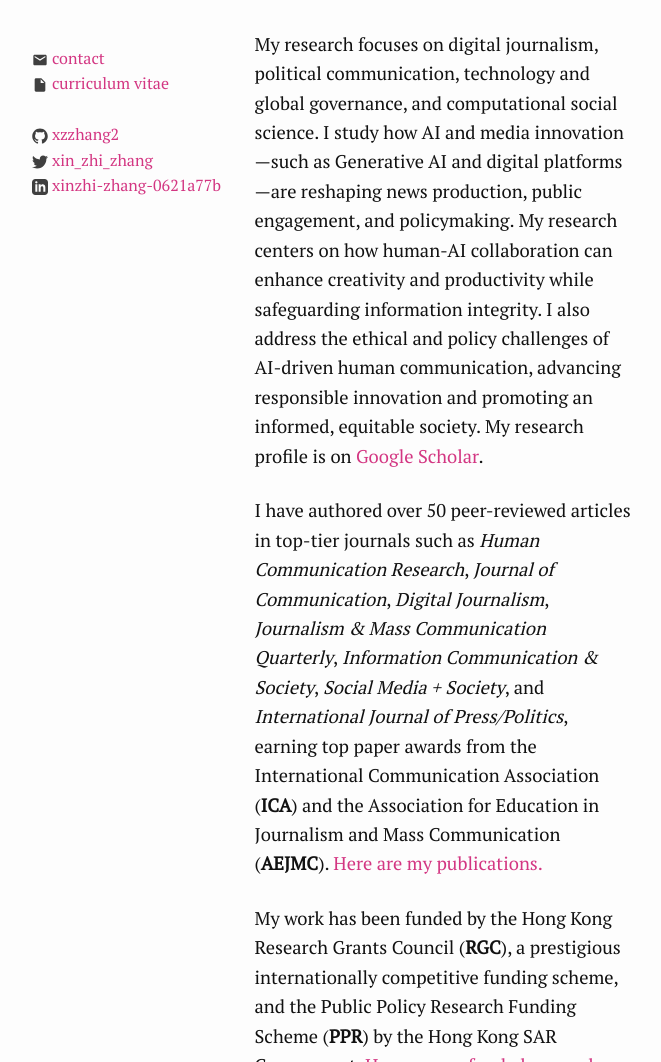
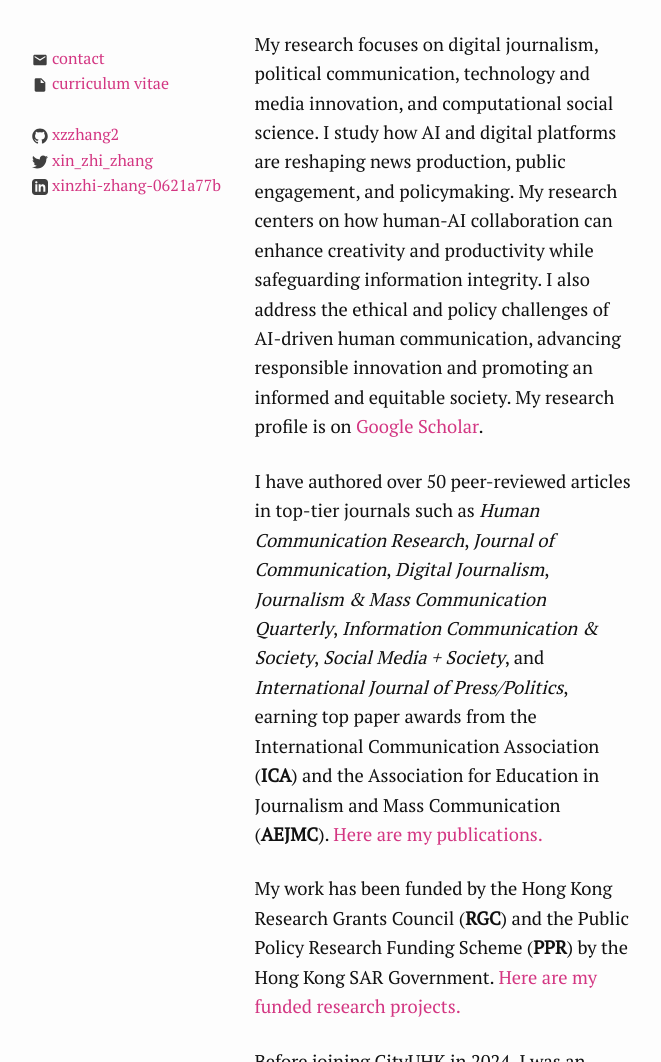
Before and after one commit to xzzhang2/xzzhang2.github.io, a Jekyll site: the page built from index.md, in a window 1280 px wide and 1400 px high, cut to the strip 338-1400 px from the top of the window. Shown: the whole strip, without its empty margins (308-969 px from the left). Built offline with Jekyll 4.4.1, drawn with Linux system fonts in a browser that asks for light colours; some of the changed text lies outside the part shown.

Commit message:
update info

```diff
--- a/_config.yml
+++ b/_config.yml
@@ -14,7 +14,7 @@
 email: xzzhang2@gmail.com
 curriculum:
   name: Curriculum Vitae
-  url: assets/ZHANG_Xinzhi_CV_Aug2025.pdf
+  url: assets/ZHANG_Xinzhi_CV_Nov2025.pdf
 shortbio: Dr. Xinzhi Zhang is a researcher on digital journalism, political communication, AI policy and regulation, and computational social science.
 twitter_username: xin_zhi_zhang
 github_username: xzzhang2
--- a/index.md
+++ b/index.md
@@ -9,19 +9,19 @@
 
 Welcome! I am Xinzhi Zhang, Associate Professor and Director of Research in the [Department of Media and Communication](https://www.cityu.edu.hk/com/Profile.aspx?u=xzzhang2) at the [City University of Hong Kong](https://www.cityu.edu.hk/) (CityUHK).
 
-My research focuses on digital journalism, political communication, technology and global governance, and computational social science. I study how AI and media innovation—such as Generative AI and digital platforms—are reshaping news production, public engagement, and policymaking. My research centers on how human-AI collaboration can enhance creativity and productivity while safeguarding information integrity. I also address the ethical and policy challenges of AI-driven human communication, advancing responsible innovation and promoting an informed, equitable society. My research profile is on [Google Scholar](https://scholar.google.com.hk/citations?user=iOFeIDIAAAAJ).
+My research focuses on digital journalism, political communication, technology and media innovation, and computational social science. I study how AI and digital platforms are reshaping news production, public engagement, and policymaking. My research centers on how human-AI collaboration can enhance creativity and productivity while safeguarding information integrity. I also address the ethical and policy challenges of AI-driven human communication, advancing responsible innovation and promoting an informed and equitable society. My research profile is on [Google Scholar](https://scholar.google.com.hk/citations?user=iOFeIDIAAAAJ).
 
 I have authored over 50 peer-reviewed articles in top-tier journals such as *Human Communication Research*, *Journal of Communication*, *Digital Journalism*, *Journalism & Mass Communication Quarterly*, *Information Communication & Society*, *Social Media + Society*, and *International Journal of Press/Politics*, earning top paper awards from the International Communication Association (**ICA**) and the Association for Education in Journalism and Mass Communication (**AEJMC**). [Here are my publications.](https://xzzhang2.github.io/pages/pubs.html)
 
-My work has been funded by the Hong Kong Research Grants Council (**RGC**), a prestigious internationally competitive funding scheme, and the Public Policy Research Funding Scheme (**PPR**) by the Hong Kong SAR Government. [Here are my funded research projects.](https://xzzhang2.github.io/pages/projects.html)
+My work has been funded by the Hong Kong Research Grants Council (**RGC**) and the Public Policy Research Funding Scheme (**PPR**) by the Hong Kong SAR Government. [Here are my funded research projects.](https://xzzhang2.github.io/pages/projects.html)
 
-Before joining CityUHK in 2024, I was an Associate Professor in the Department of Journalism and the Department of Interactive Media in the School of Communication at the [Hong Kong Baptist University](https://www.hkbu.edu.hk/) and the founding Programme Director (2019 - 23) of [Master of Science in AI and Digital Media](https://ar.hkbu.edu.hk/tpg-admissions/programmes/master-of-science-msc-in-ai-and-digital-media-approved-programme-under-ugc-s-targeted-tpg-programmes-fellowships-scheme), a pioneering postgraduate program of its kind in the Asia-Pacific region.
+Before joining CityUHK in 2024, I was an Associate Professor with tenure in the Department of Journalism and the Department of Interactive Media at the [Hong Kong Baptist University](https://www.hkbu.edu.hk/) and the founding Programme Director (2019 - 23) of [Master of Science in AI and Digital Media](https://ar.hkbu.edu.hk/tpg-admissions/programmes/master-of-science-msc-in-ai-and-digital-media-approved-programme-under-ugc-s-targeted-tpg-programmes-fellowships-scheme), a pioneering postgraduate program of its kind in the Asia-Pacific region.
 
 Currently, I serve on the editorial boards of four top journals in media and communication, including [*Human Communication Research*](https://academic.oup.com/hcr), [*Journalism & Mass Communication Quarterly*](https://journals.sagepub.com/home/jmq), [*Digital Journalism*](https://www.tandfonline.com/toc/rdij20/current), and [*Chinese Journal of Communication*](https://www.tandfonline.com/toc/rcjc20/current).
 
-I also actively contribute as a columnist to leading media outlets, including *Radio Television Hong Kong* (RTHK), *Hong Kong Economic Journal*, and *FTChinese* (the Chinese edition of the *Financial Times*).
+I also actively contribute as a columnist to leading media outlets, including *Radio Television Hong Kong* (RTHK), *Hong Kong Economic Journal*, and *FTChinese* (the Chinese edition of the *Financial Times (UK)*).
 
 I obtained Ph.D. in Media and Communication (2013) and an M.A. *with Distinction* in Communication and New Media (2009) from the [Department of Media and Communication](http://www6.cityu.edu.hk/com/) at [City University of Hong Kong](www.cityu.edu.hk). I was a Visiting Scholar at the Department of Communication at [University of California, Davis](https://www.ucdavis.edu/) in 2022.
 
 
-(updated: Aug 2025)
+(updated: Nov 2025)
```
Also changed, not shown: pages/Chinese.md (+3 -3 lines), pages/pubs.md (+24 -16 lines), pages/teaching.md (+4 -4 lines), pages/projects.md (line endings or trailing spaces), 4 other files.
